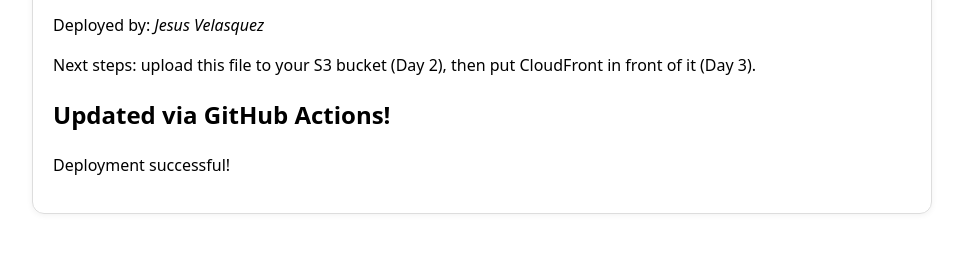
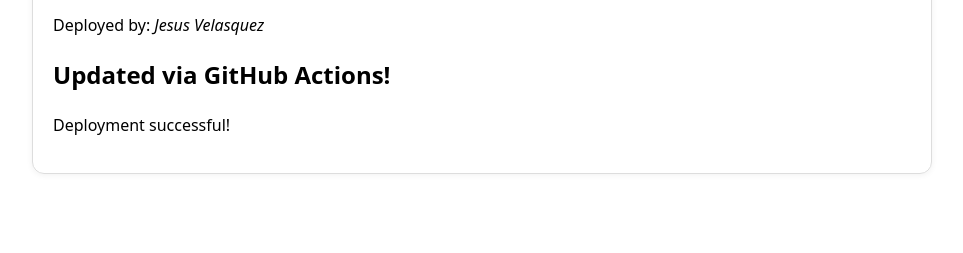
Before and after one commit to Jesusdavidv87/aws-static-site, a plain HTML site: page index.html in a window 1280 px wide. Shown: the part 149-402 px from the top of the page, without its empty margins (0-963 px from the left). Drawn offline with Linux system fonts and the light colour scheme.

Commit message:
Remove next steps for deployment
Removed instructions for uploading to S3 and CloudFront.

```diff
--- a/index.html
+++ b/index.html
@@ -16,7 +16,6 @@
     <h1>🚀 Hello Cloud</h1>
     <p>This is a starter <strong>static site</strong> that will be hosted on <strong>Amazon S3</strong> and accelerated via <strong>Amazon CloudFront</strong>.</p>
     <p>Deployed by: <em>Jesus Velasquez</em></p>
-    <p>Next steps: upload this file to your S3 bucket (Day 2), then put CloudFront in front of it (Day 3).</p>
     <h2>Updated via GitHub Actions!</h2>
     <p>Deployment successful!</p>
   </div>
```
